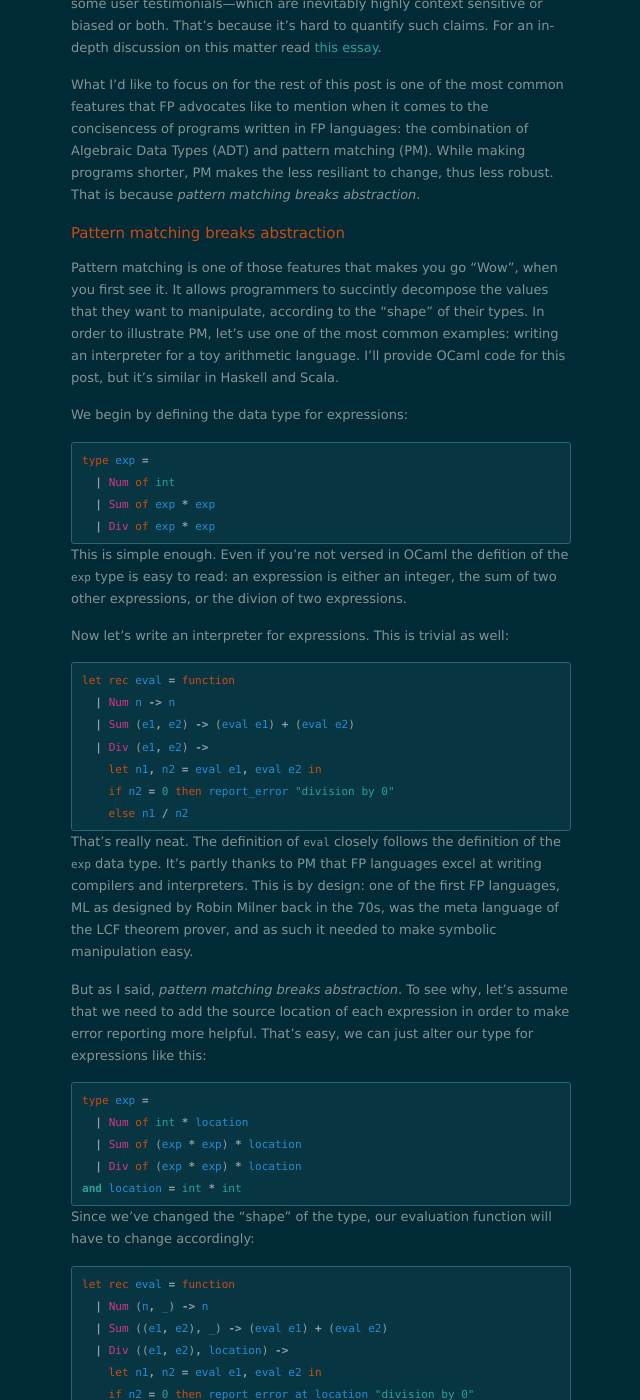
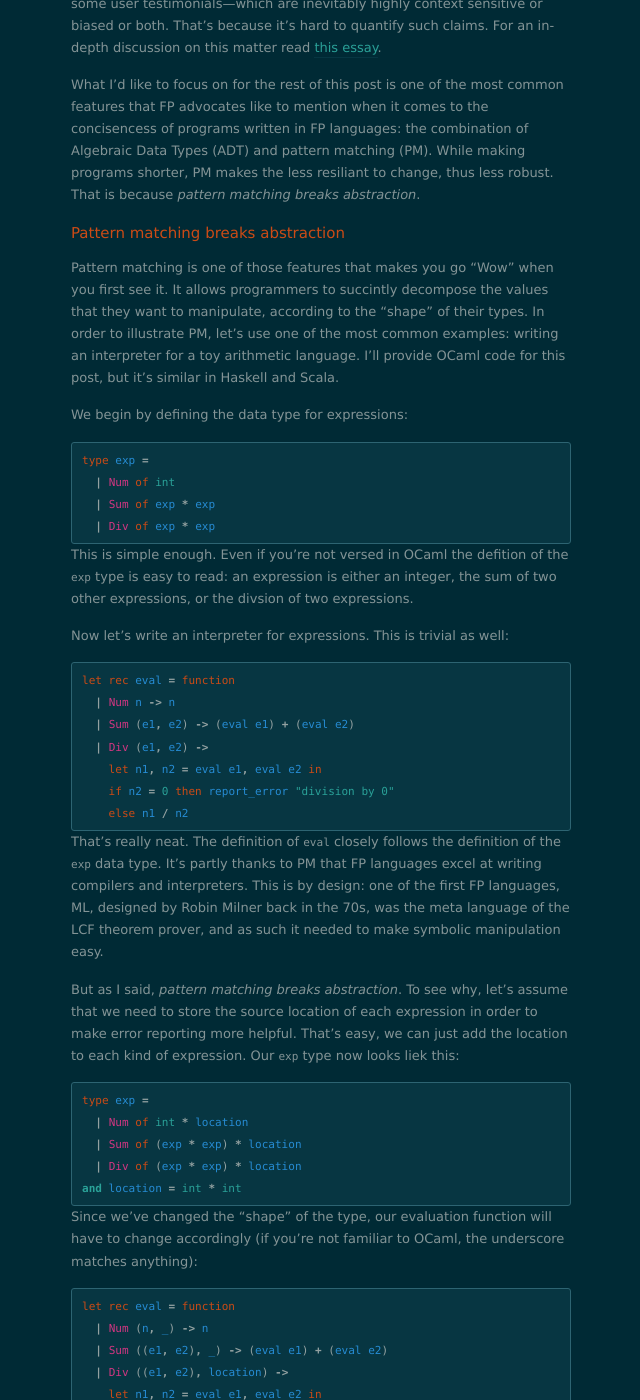
Before and after one commit to muscar/muscar.github.com, a Jekyll site: the page built from _posts/2013-08-07-on-abstraction.md, in a window 1280 px wide and 1400 px high, scrolled down 658 px. Shown: the whole window, without its empty margins (319-959 px from the left). Built offline with Jekyll 4.4.1, drawn with Linux system fonts in a browser that asks for light colours; nearby versions of some CDN libraries; comment, search, counter and statistics services are not loaded; some of the changed text lies outside the part shown.

Commit message:
Small changes.

```diff
--- a/_posts/2013-08-07-on-abstraction.md
+++ b/_posts/2013-08-07-on-abstraction.md
@@ -11,13 +11,13 @@ One of the favourite taglines of FP advocacy is that FP languages allow you to w
 
 > Haskell is an advanced purely-functional programming language. An open-source product of more than twenty years of cutting-edge research, it allows rapid development of robust, concise, correct software.
 
-Let's get over the fact that they don't give any proof for their claims, beside some user testimonials---which are inevitably highly context sensitive or biased or both. That's because it's hard to quantify such claims. For an in-depth discussion on this matter read [this essay](http://tagide.com/blog/2012/03/research-in-programming-languages/).
+Let's get over the fact that they don't give any proof for their claims beside some user testimonials---which are inevitably highly context sensitive or biased or both. That's because it's hard to quantify such claims. For an in-depth discussion on this matter read [this essay](http://tagide.com/blog/2012/03/research-in-programming-languages/).
 
 What I'd like to focus on for the rest of this post is one of the most common features that FP advocates like to mention when it comes to the concisencess of programs written in FP languages: the combination of Algebraic Data Types (ADT) and pattern matching (PM). While making programs shorter, PM makes the less resiliant to change, thus less robust. That is because _pattern matching breaks abstraction_.
 
 ## Pattern matching breaks abstraction
 
-Pattern matching is one of those features that makes you go "Wow", when you first see it. It allows programmers to succintly decompose the values that they want to manipulate, according to the "shape" of their types. In order to illustrate PM, let's use one of the most common examples: writing an interpreter for a toy arithmetic language. I'll provide OCaml code for this post, but it's similar in Haskell and Scala.
+Pattern matching is one of those features that makes you go "Wow" when you first see it. It allows programmers to succintly decompose the values that they want to manipulate, according to the "shape" of their types. In order to illustrate PM, let's use one of the most common examples: writing an interpreter for a toy arithmetic language. I'll provide OCaml code for this post, but it's similar in Haskell and Scala.
 
 We begin by defining the data type for expressions:
 
@@ -30,7 +30,7 @@ type exp =
 
 {% endhighlight %}
 
-This is simple enough. Even if you're not versed in OCaml the defition of the `exp` type is easy to read: an expression is either an integer, the sum of two other expressions, or the divion of two expressions.
+This is simple enough. Even if you're not versed in OCaml the defition of the `exp` type is easy to read: an expression is either an integer, the sum of two other expressions, or the divsion of two expressions.
 
 Now let's write an interpreter for expressions. This is trivial as well:
 
@@ -46,9 +46,9 @@ let rec eval = function
 
 {% endhighlight %}
 
-That's really neat. The definition of `eval` closely follows the definition of the `exp` data type. It's partly thanks to PM that FP languages excel at writing compilers and interpreters. This is by design: one of the first FP languages, ML as designed by Robin Milner back in the 70s, was the meta language of the LCF theorem prover, and as such it needed to make symbolic manipulation easy.
+That's really neat. The definition of `eval` closely follows the definition of the `exp` data type. It's partly thanks to PM that FP languages excel at writing compilers and interpreters. This is by design: one of the first FP languages, ML, designed by Robin Milner back in the 70s, was the meta language of the LCF theorem prover, and as such it needed to make symbolic manipulation easy.
 
-But as I said, _pattern matching breaks abstraction_. To see why, let's assume that we need to add the source location of each expression in order to make error reporting more helpful. That's easy, we can just alter our type for expressions like this:
+But as I said, _pattern matching breaks abstraction_. To see why, let's assume that we need to store the source location of each expression in order to make error reporting more helpful. That's easy, we can just add the location to each kind of expression. Our `exp` type now looks liek this:
 
 {% highlight ocaml %}
 
@@ -60,7 +60,7 @@ and location = int * int
 
 {% endhighlight %}
 
-Since we've changed the "shape" of the type, our evaluation function will have to change accordingly:
+Since we've changed the "shape" of the type, our evaluation function will have to change accordingly (if you're not familiar to OCaml, the underscore matches anything):
 
 {% highlight ocaml %}
 
@@ -74,6 +74,8 @@ let rec eval = function
 
 {% endhighlight %}
 
-This is why pattern matching breaks abstraction: when we pattern match on a value, we're taking it apart bit by bit so we need to know what it's "shape" is, i.e. we're working with _concrete types_. This is the exact opposite of an abstract type, a type whose representation does not matter.
+This is why pattern matching breaks abstraction: when we pattern match on a value, we're taking it apart bit by bit so we need to know what its "shape" is, i.e. we're working with _concrete types_. This is the exact opposite of an abstract type, a type whose representation does not matter.
 
 This is actually a well known problem in the world of compilers and interpreters implemented in functional languages, known as the _AST Typing Problem_. For an in-depth discussion [head to LtU](http://lambda-the-ultimate.org/node/4170). More generally, the tension between PM and data abstraction has been noted [as far back as '87](http://www.cs.tufts.edu/~nr/cs257/archive/views/wadler.pdf). The proposed solution, called _views_, hasn't gained much traction in the FP community. F# has adopted _active patterns_, which are another approach for mixing PM and abstract data types, but PM is still predominant in F# programs.
+
+Next time I'll talk more about abstraction, and sketch a solution to this problem in Lisp.
```
